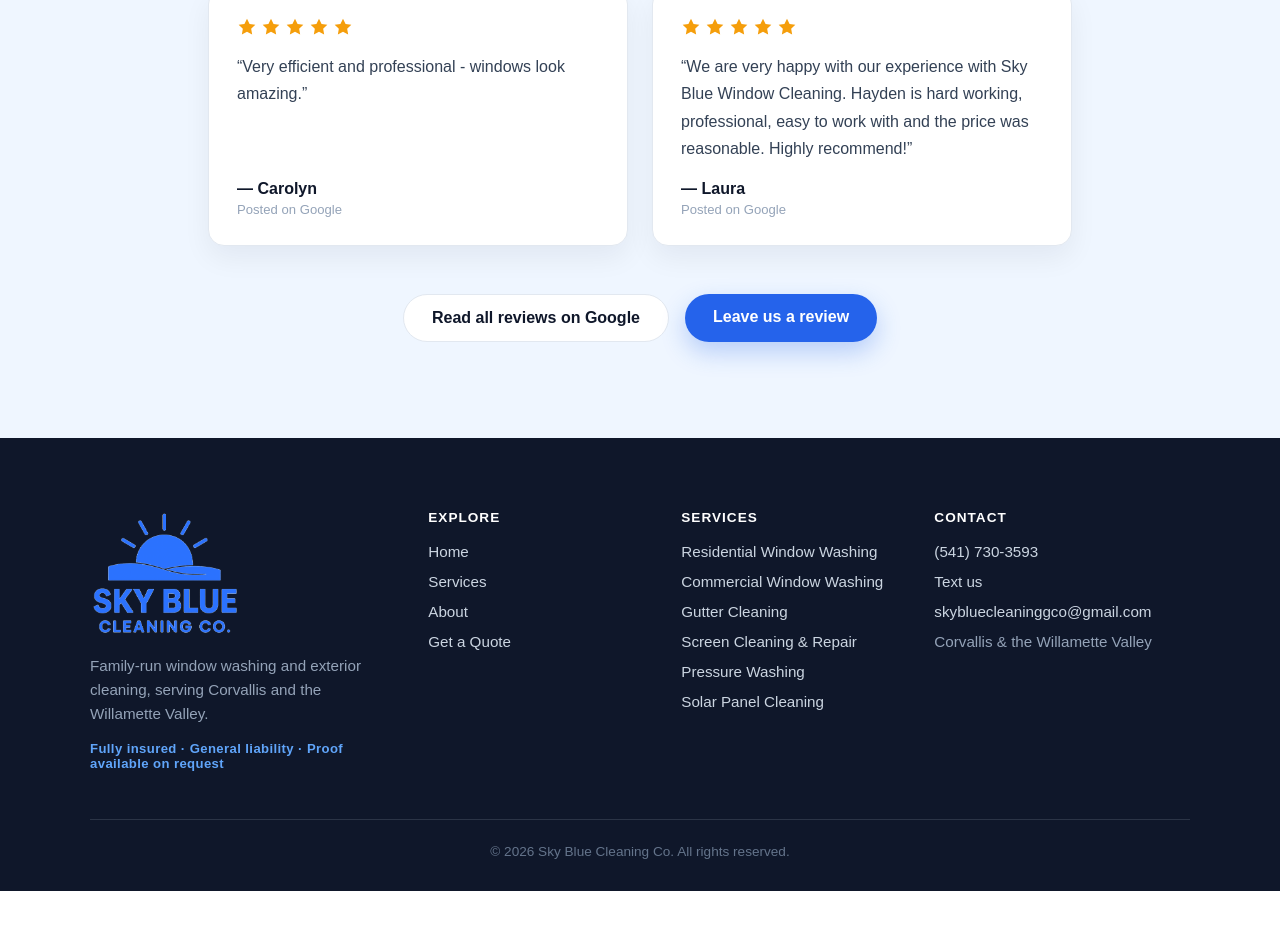
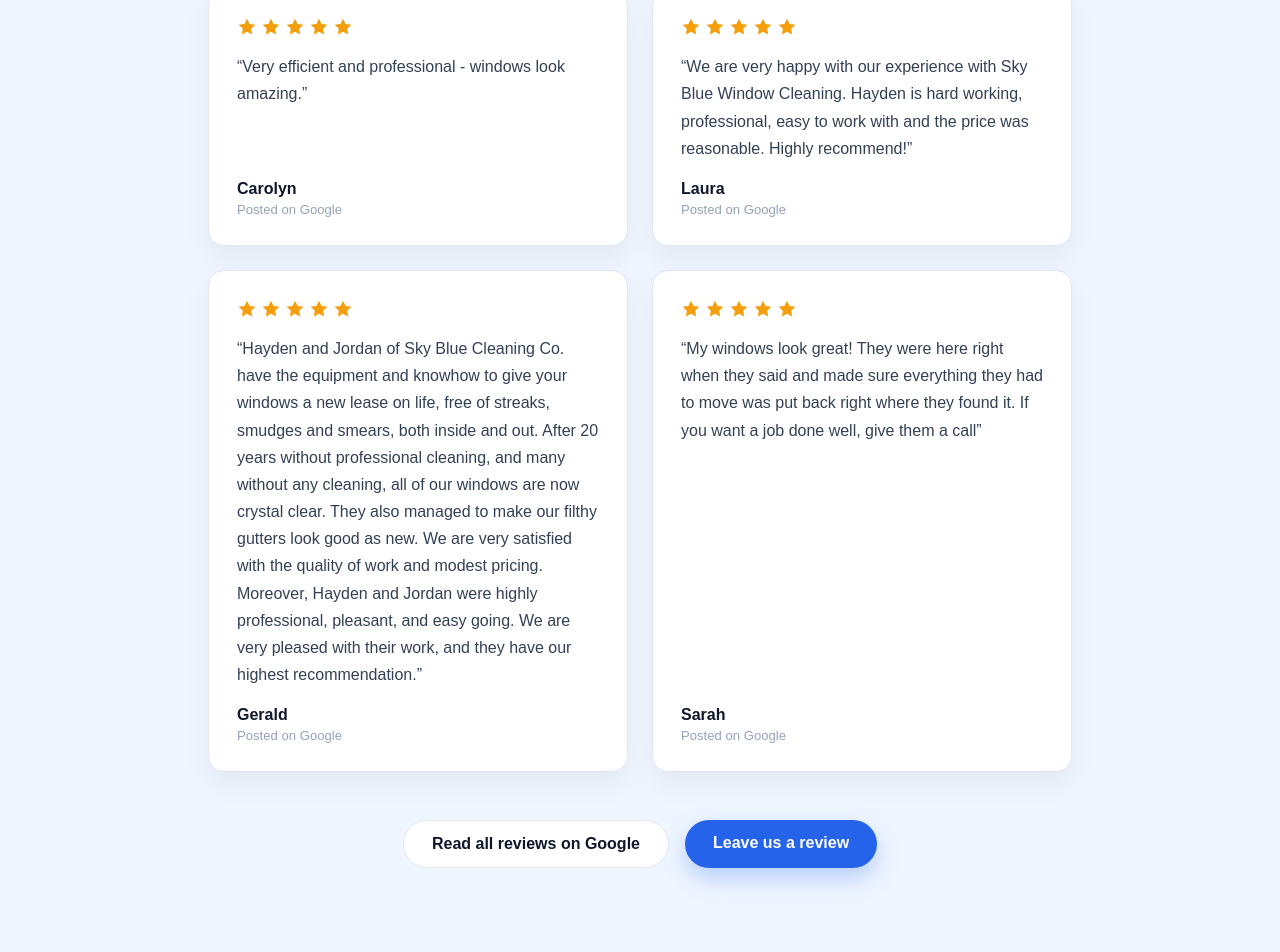
Before and after one commit to JordyMorty-svg/sky-blue-cleaning, a React (Vite) app: page / in a window 1280 px wide. Shown: the part 4748-5700 px from the top of the page. Before the commit the page ends 5639 px from the top, so only its background shows below. Built offline with nearby package versions, Linux system fonts and the light colour scheme; no server answers.

Commit message:
added more google reviews and updated the google reviews links

```diff
--- a/src/components/reviews/Reviews.jsx
+++ b/src/components/reviews/Reviews.jsx
@@ -1,6 +1,7 @@
 import "./Reviews.css";
 
 const GOOGLE_REVIEWS_URL = "https://g.page/r/CUApffEylLUgEBM/review";
+const GOOGLE_REVIEWS_URL_ALL = "https://www.google.com/maps/place/Sky+Blue+Window+Cleaning/@44.5931089,-123.2442839,19z/data=!4m8!3m7!1s0x54c03ff33d83ee6d:0x20b59432f17d2940!8m2!3d44.5928853!4d-123.2438123!9m1!1b1!16s%2Fg%2F11zgvsyfqq?entry=ttu&g_ep=EgoyMDI2MDkwMi4wIKXMDSoASAFQAw%3D%3D";
 
 const reviews = [
   {
@@ -12,6 +13,16 @@ const reviews = [
     name: "Laura",
     stars: 5,
     text: "We are very happy with our experience with Sky Blue Window Cleaning.  Hayden is hard working, professional, easy to work with and the price was reasonable. Highly recommend!",
+  },
+  {
+    name: "Gerald",
+    stars: 5,
+    text: "Hayden and Jordan of Sky Blue Cleaning Co. have the equipment and knowhow to give your windows a new lease on life, free of streaks, smudges and smears, both inside and out.  After 20 years without professional cleaning, and many without any cleaning, all of our windows are now crystal clear.  They also managed to make our filthy gutters look good as new.  We are very satisfied with the quality of work and modest pricing.  Moreover, Hayden and Jordan were highly professional, pleasant, and easy going. We are very pleased with their work, and they have our highest recommendation.",
+  },
+  {
+    name: "Sarah",
+    stars: 5,
+    text: "My windows look great!  They were here right when they said and made sure everything they had to move was put back right where they found it. If you want a job done well, give them a call",
   },
 ];
 
@@ -49,7 +60,7 @@ function Reviews() {
           <article className="reviews__card" key={review.name}>
             <Stars count={review.stars} />
             <p className="reviews__text">&ldquo;{review.text}&rdquo;</p>
-            <p className="reviews__name">— {review.name}</p>
+            <p className="reviews__name"> {review.name}</p>
             <span className="reviews__source">Posted on Google</span>
           </article>
         ))}
@@ -57,7 +68,7 @@ function Reviews() {
 
       <div className="reviews__actions">
         <a
-          href={GOOGLE_REVIEWS_URL}
+          href={GOOGLE_REVIEWS_URL_ALL}
           target="_blank"
           rel="noopener noreferrer"
           className="reviews__button reviews__button--ghost"
```
